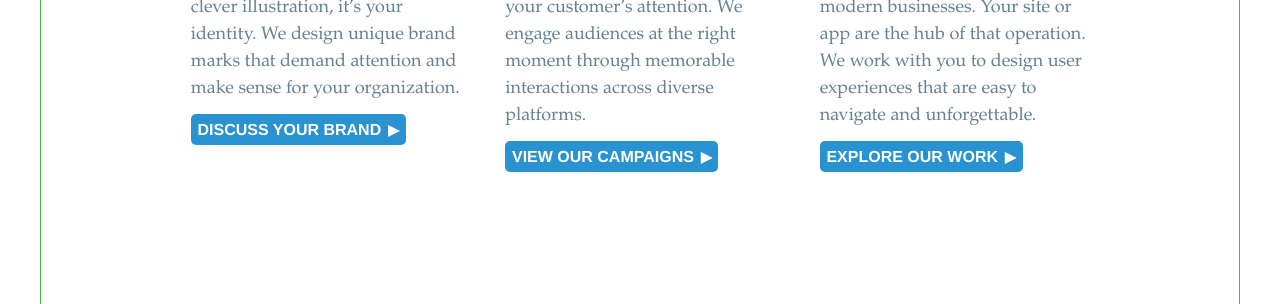
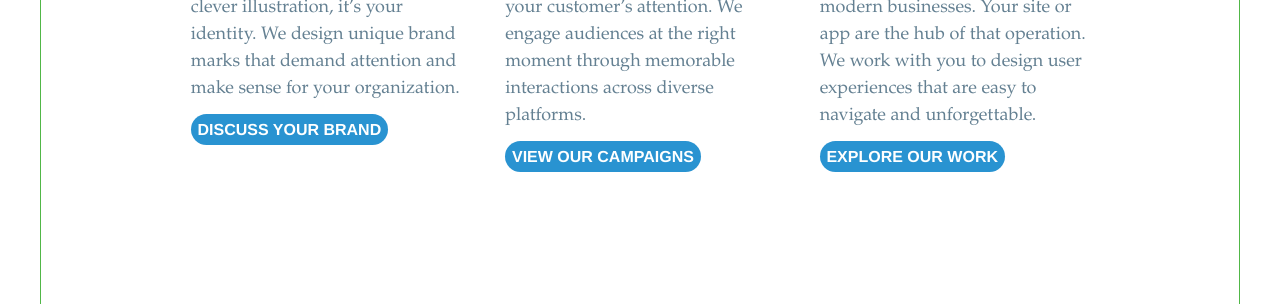
Before and after one commit to FriendlyDesignCo/friendlysite, a PHP site: page / in a window 1280 px wide. Shown: the part 1319-1623 px from the top of the page. Run offline with PHP 8.4, Linux system fonts and the light colour scheme; some libraries are stand-ins or nearby versions.

Commit message:
Pill buttons and styling

```diff
--- a/css/styles.css
+++ b/css/styles.css
@@ -1,4 +1,3 @@
-@charset "UTF-8";
 /*  Syntax Quick Reference
   --------------------------
   column($ratios: 1, $offset: 0, $cycle: 0, $uncycle: 0, $gutter: $jeet-gutter)
@@ -55,7 +54,7 @@ a {
 
 /* Button Styling */
 .button {
-  padding: 5px 10px;
+  padding: 10px 10px;
   background-color: #2993d1;
   color: #fff;
   text-decoration: none;
@@ -65,15 +64,11 @@ a {
   /* Firefox, other Gecko */
   box-sizing: border-box;
   padding: 2.5%;
-  border-radius: 5px;
+  border-radius: 30px;
   position: relative;
   top: 0;
   left: 0;
   transition: all 0.5s; }
-  .button:after {
-    padding-left: 2.5%;
-    font-size: 0.9em;
-    content: "▶"; }
 
 /* Multi Selectors*/
 .services > h2, .process > h2, .via > h2, .clients > h2 {
--- a/css/styles.scss
+++ b/css/styles.scss
@@ -83,7 +83,7 @@ a{
 /* Button Styling */
 
 .button{
-	padding: $buttonsize $buttonsize*2;
+	padding: $buttonsize*2 $buttonsize*2;
 	background-color: $blue;
 	color: #fff;
 	@extend %proxima;
@@ -92,18 +92,12 @@ a{
 	-moz-box-sizing: border-box;    /* Firefox, other Gecko */
 	box-sizing: border-box;
 	padding: 2.5%;
-	border-radius: 5px;
+	border-radius: 30px;
 
 	position: relative;
 	top: 0;
 	left: 0;
 	transition: all 0.5s;
-
-	&:after{
-		padding-left: 2.5%;
-		font-size: 0.9em;
-		content: "▶";
-	}
 
 	&:hover{
 	}
```
